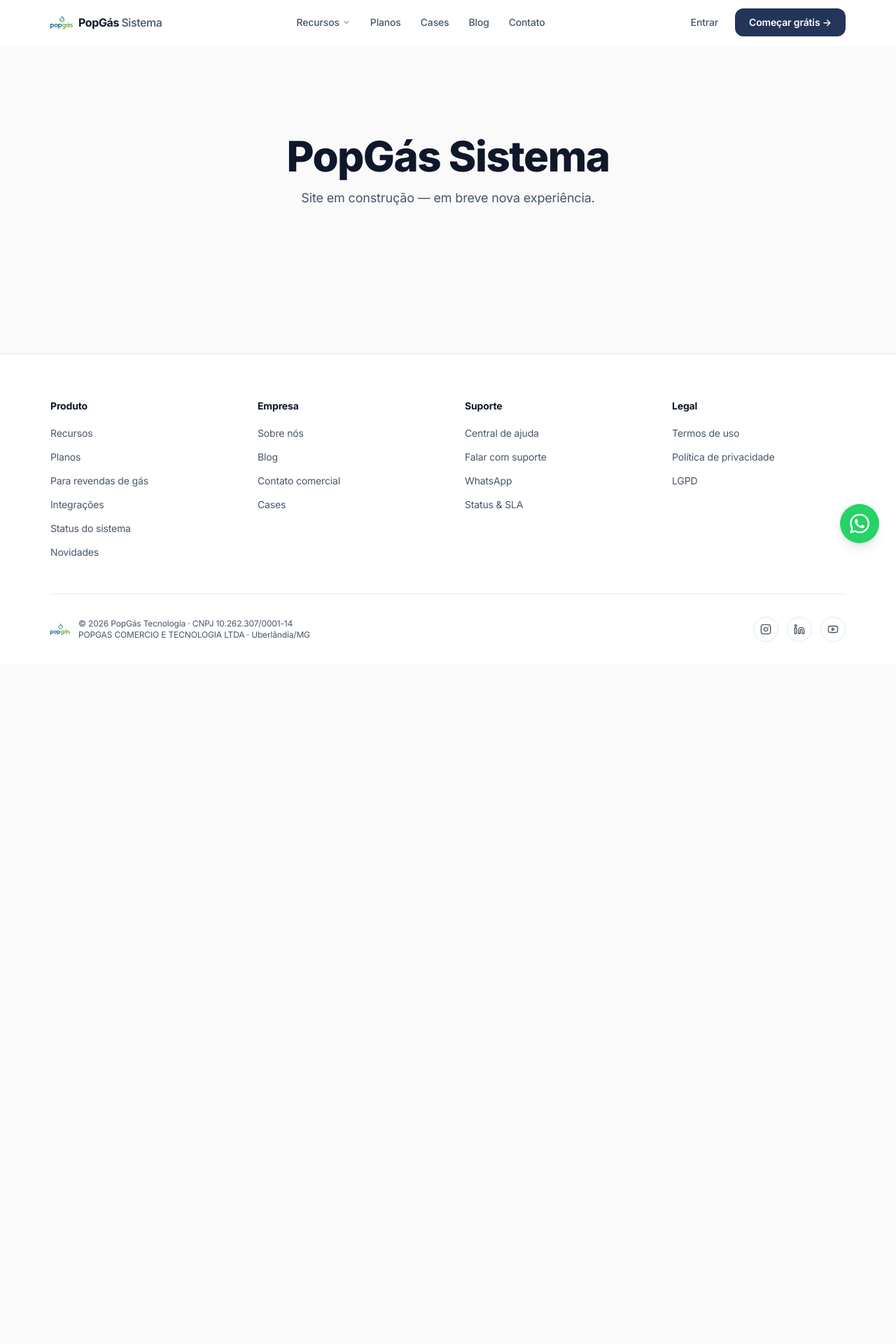
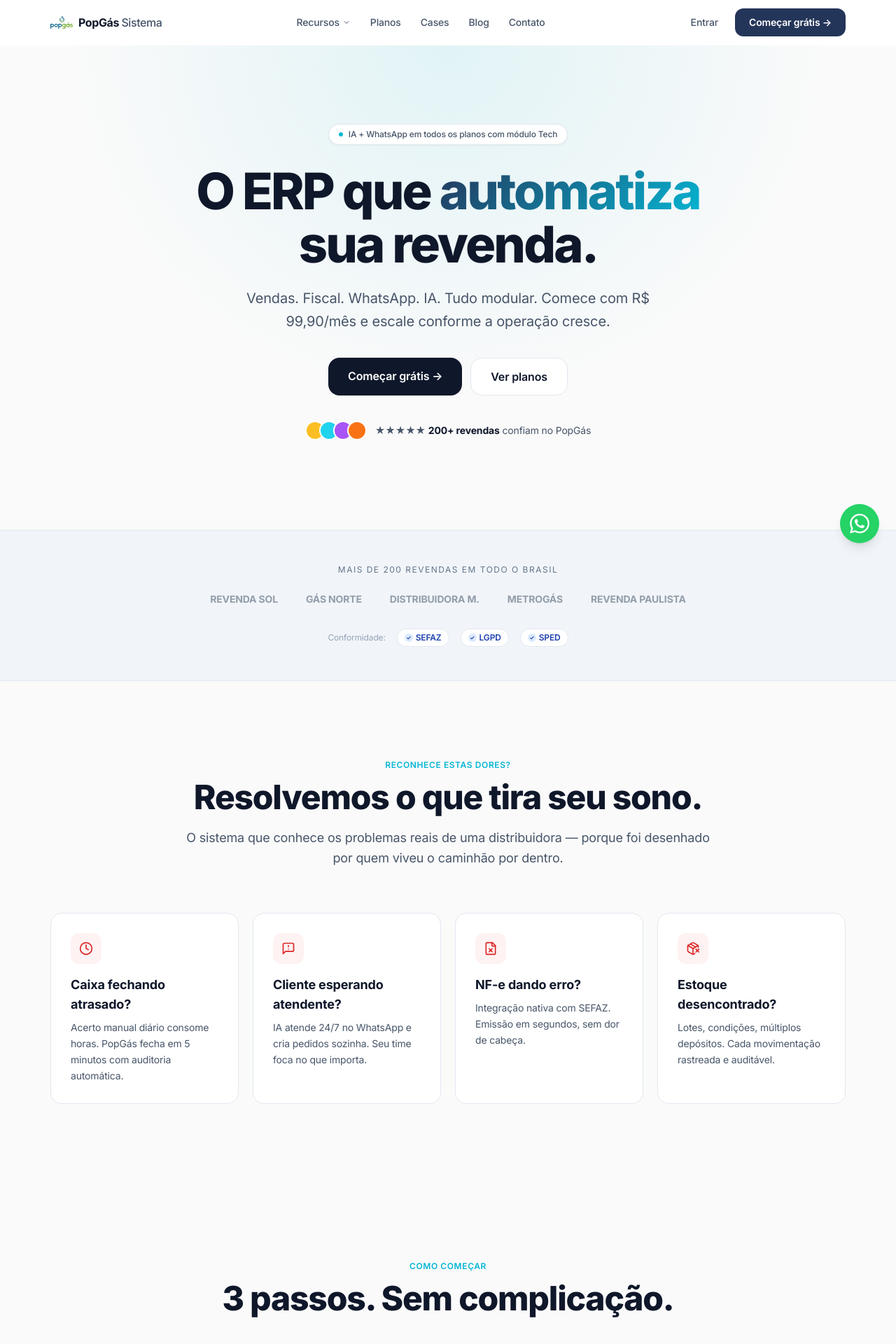
Before and after one commit to popgas/popgas-website, a Next.js app: page / in a window 1280 px wide. Shown: the top 1920 px of the page at 70% size. Before the commit the page ends 949 px from the top, so only its background shows below. Built offline with nearby package versions, Linux system fonts and the light colour scheme.

Commit message:
feat(site): home composta com 11 seções B2B

```diff
--- a/src/app/page.tsx
+++ b/src/app/page.tsx
@@ -1,14 +1,29 @@
-import { Container } from '@/components/shared/Container';
+import { Hero } from '@/components/home/Hero';
+import { LogosStrip } from '@/components/home/LogosStrip';
+import { ProblemsSection } from '@/components/home/ProblemsSection';
+import { HowItWorks } from '@/components/home/HowItWorks';
+import { ModulesGrid } from '@/components/home/ModulesGrid';
+import { DemoVideo } from '@/components/home/DemoVideo';
+import { VerticalGas } from '@/components/home/VerticalGas';
+import { Testimonial } from '@/components/home/Testimonial';
+import { PricingTeaser } from '@/components/home/PricingTeaser';
+import { HomeFaqSection } from '@/components/home/HomeFaqSection';
+import { FinalCta } from '@/components/home/FinalCta';
 
 export default function Home() {
   return (
-    <Container className="py-32 text-center">
-      <h1 className="text-4xl md:text-6xl font-extrabold tracking-tight text-[#0f172a] mb-4">
-        PopGás Sistema
-      </h1>
-      <p className="text-lg text-[#475569]">
-        Site em construção — em breve nova experiência.
-      </p>
-    </Container>
+    <>
+      <Hero />
+      <LogosStrip />
+      <ProblemsSection />
+      <HowItWorks />
+      <ModulesGrid />
+      <DemoVideo />
+      <VerticalGas />
+      <Testimonial />
+      <PricingTeaser />
+      <HomeFaqSection />
+      <FinalCta />
+    </>
   );
 }
```
